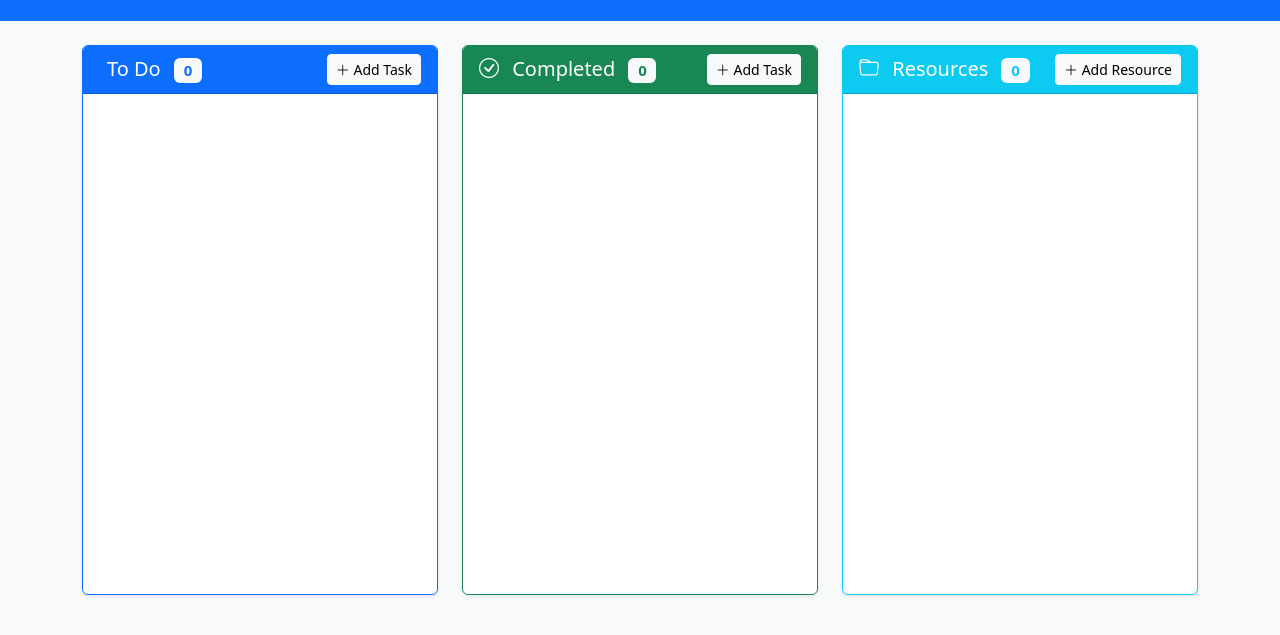
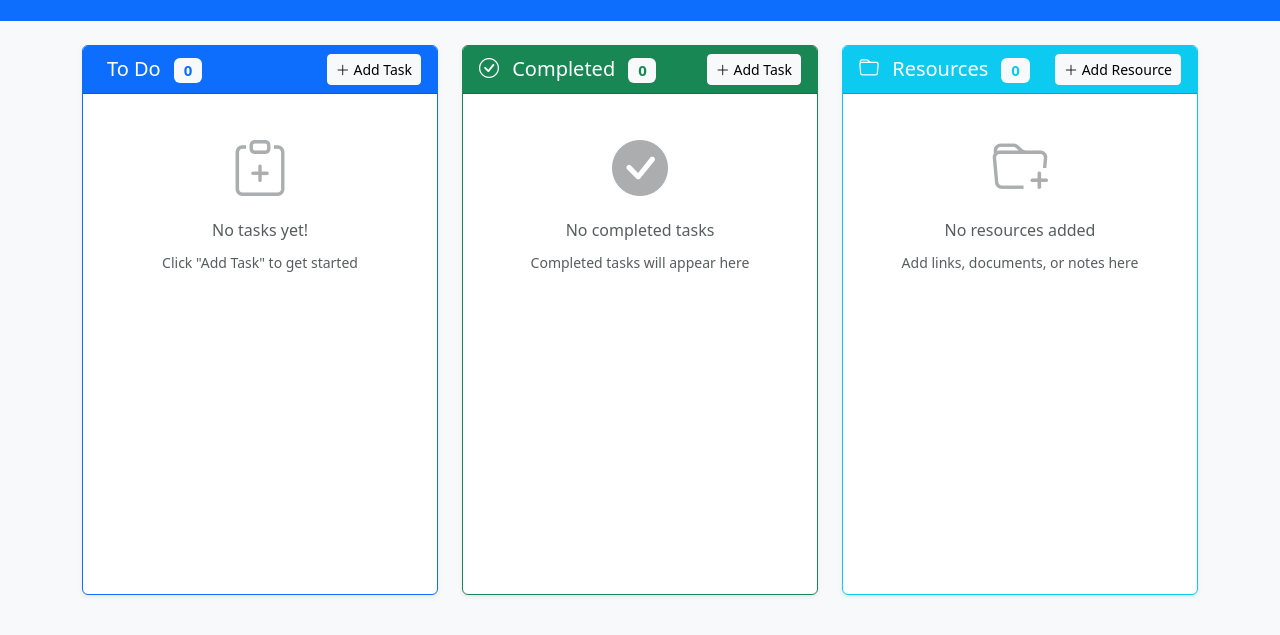
Before and after one commit to siddhank2710/Kabnan, a website: page index.html in a window 1280 px wide. Shown: the part 93-728 px from the top of the page. Drawn offline with nearby package versions, Linux system fonts and the light colour scheme; some icons are missing.

Commit message:
Update index.html

```diff
--- a/index.html
+++ b/index.html
@@ -10,7 +10,7 @@
     <!-- Bootstrap Icons -->
     <link href="https://cdn.jsdelivr.net/npm/bootstrap-icons@1.10.0/font/bootstrap-icons.css" rel="stylesheet">
     <!-- Custom CSS -->
-    <link rel="stylesheet" href="style.css">
+    <link rel="stylesheet" href="bootstrap-kanban.css">
 </head>
 <body class="bg-light">
     <!-- Header -->
@@ -74,6 +74,7 @@
                             <i class="bi bi-check-circle me-2"></i>
                             Completed
                             <span class="badge bg-light text-success ms-2" id="completed-badge-count">0</span>
+                        </hspan>
                         </h5>
                         <button class="btn btn-light btn-sm add-task-btn" data-column="completed">
                             <i class="bi bi-plus-lg"></i> Add Task
@@ -201,6 +202,6 @@
     <!-- Bootstrap 5.3 JS -->
     <script src="https://cdn.jsdelivr.net/npm/bootstrap@5.3.0/dist/js/bootstrap.bundle.min.js"></script>
     <!-- Custom JS -->
-    <script src="app.js"></script>
+    <script src="index.js"></script>
 </body>
 </html>
```
